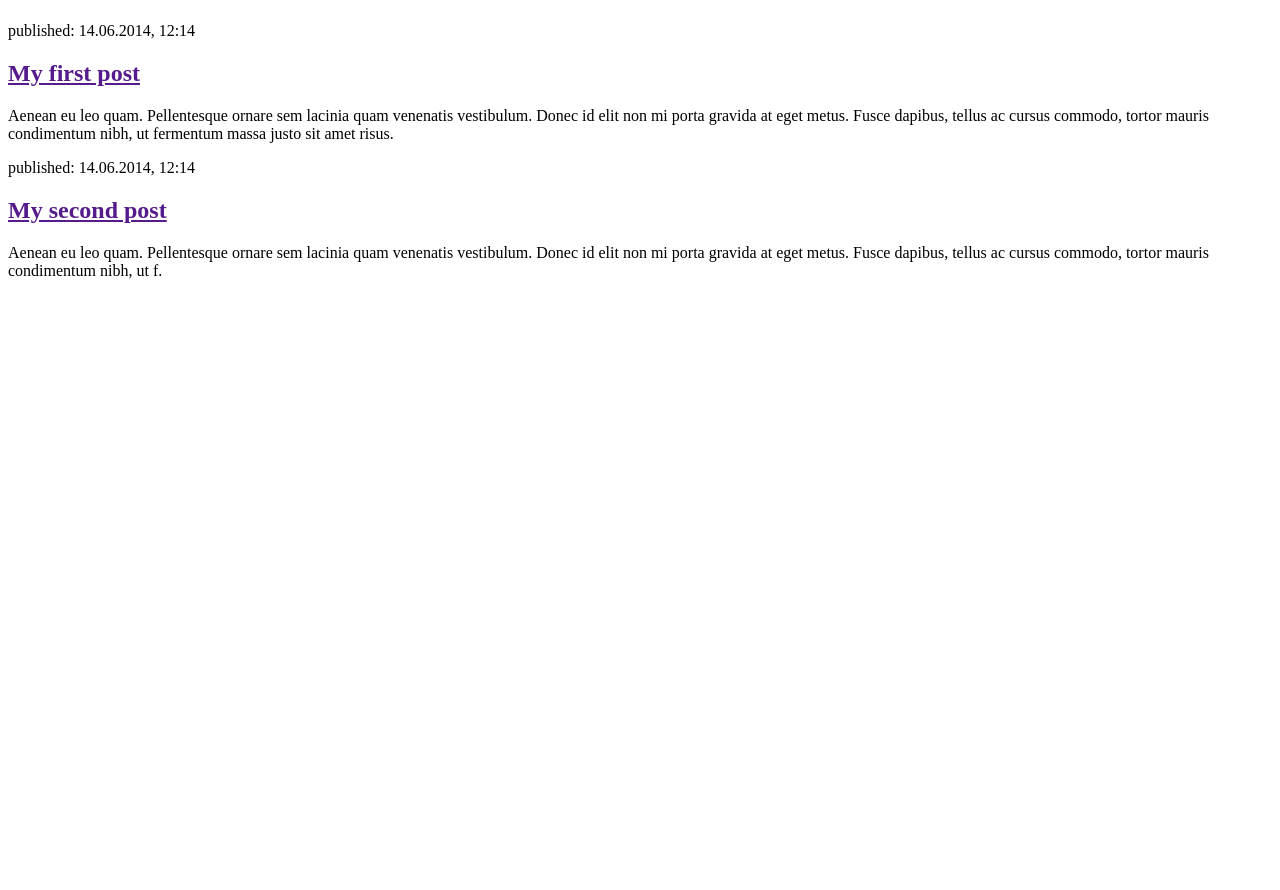
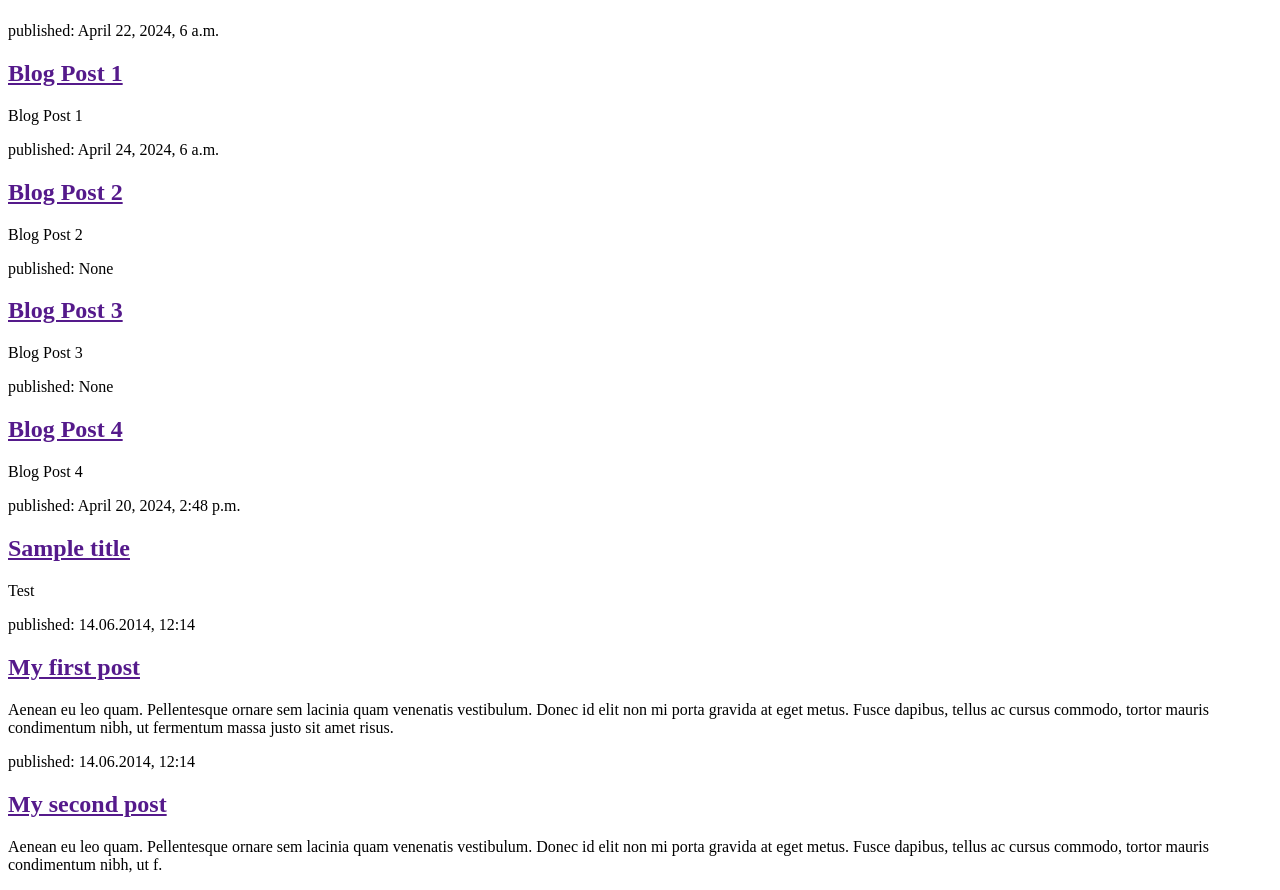
Before and after one commit to katebertram23/my-first-blog, a Django app: template blog/templates/blog/post_list.html in a window 1280 px wide. Shown: the part 58-948 px from the top of the page. Before the commit the page ends 337 px from the top, so only its background shows below. Run offline with Django 3.2, Linux system fonts and the light colour scheme; the template is opened without the code that fills it: values that come from a table or form of the project are taken from there, others are empty; data comes from the database, SQL or seed files in the repository; both versions use the stored data as it was after the commit.

Commit message:
Modified templates to display posts from database.

```diff
--- a/blog/templates/blog/post_list.html
+++ b/blog/templates/blog/post_list.html
@@ -7,6 +7,14 @@
         <header>
             <h1><a href="/">Django Girls Blog</a></h1>
         </header>
+
+        {% for post in posts %}
+            <article>
+                <time>published: {{ post.published_date }}</time>
+                <h2><a href="">{{ post.title }}</a></h2>
+                <p>{{ post.text|linebreaksbr }}</p>
+            </article>
+        {% endfor %}
 
         <article>
             <time>published: 14.06.2014, 12:14</time>
```
Also changed, not shown: db.sqlite3.
